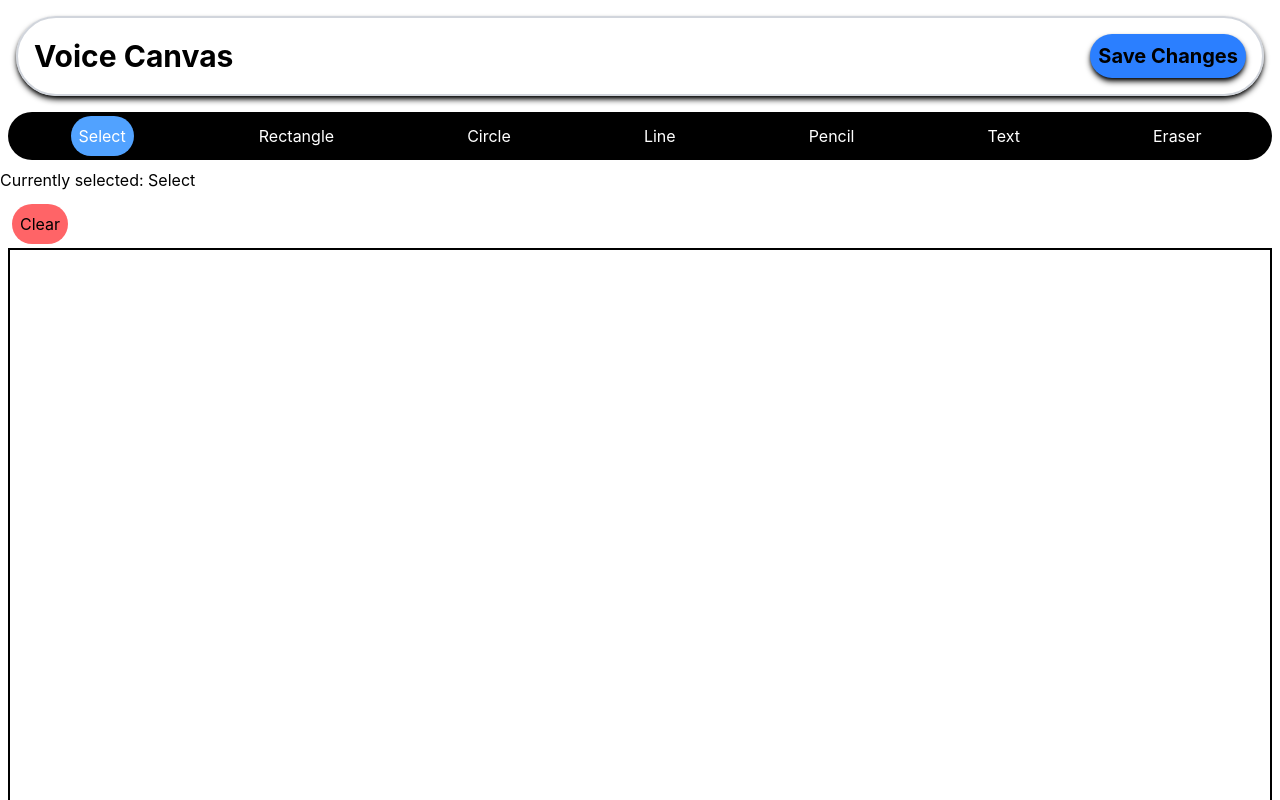
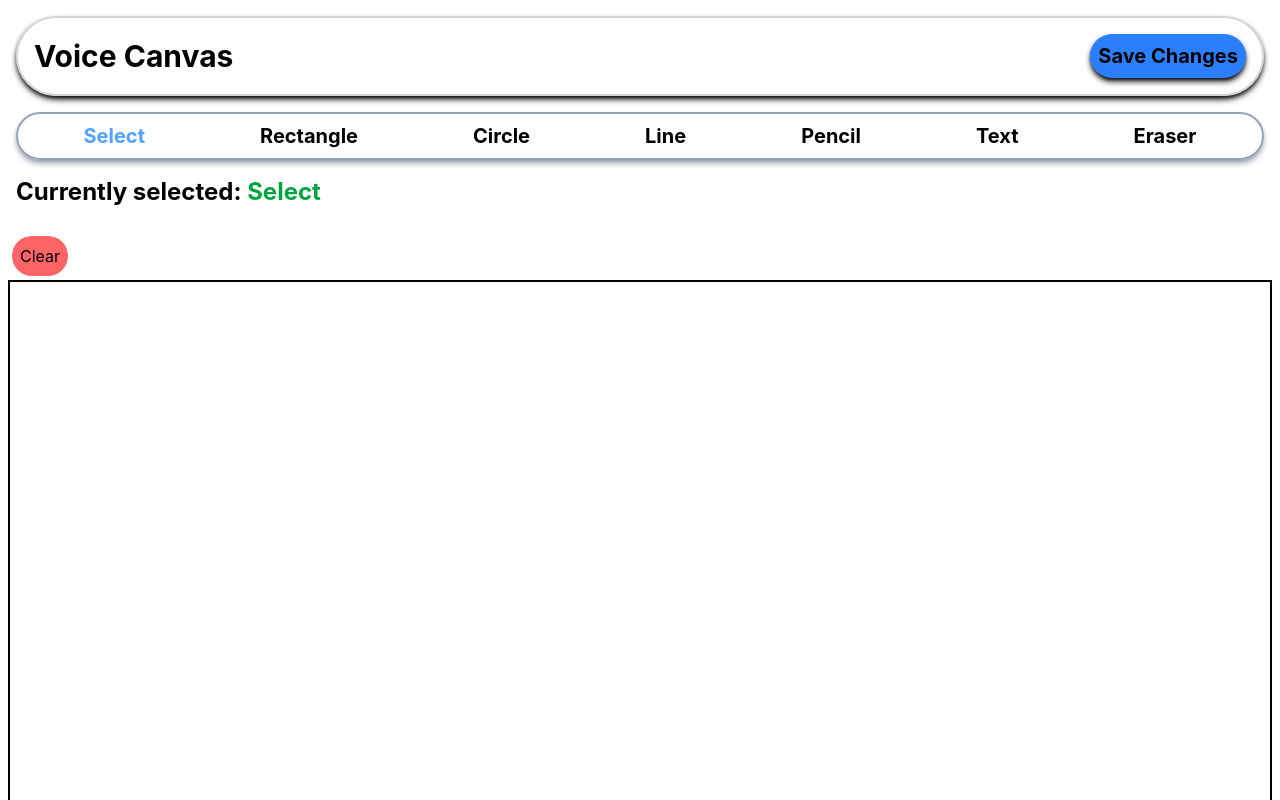
Before and after one commit to sachit-create/VoiceCanvasAi, a React (Vite) app in the folder voicecanvas/: page / in a window 1280 px wide. Shown: the top 800 px of the page. Built offline with nearby package versions, Linux system fonts and the light colour scheme.

Commit message:
fix: toolbar and buttons css improved

```diff
--- a/voicecanvas/src/App.tsx
+++ b/voicecanvas/src/App.tsx
@@ -7,16 +7,16 @@ const App = () => {
   const [selectedTool, setSelectedTool] = useState("Select");
 
   return (
-    <>
+    <div className='font-sans'>
       <Header />
       <ToolBar
        onSelect={setSelectedTool}
        selectedTool={selectedTool} />
-      <h1>Currently selected: {selectedTool}</h1>
+      <h1 className='m-4 font-bold text-2xl'>Currently selected: <span className='text-green-600'>{selectedTool}</span></h1>
       <div className='flex-1 min-h-0 min-w-0 p-2'>
           <Canvas/>
       </div>
-    </>
+    </div>
   )
 }
 
--- a/voicecanvas/src/Components/ToolButton.tsx
+++ b/voicecanvas/src/Components/ToolButton.tsx
@@ -6,7 +6,7 @@ type ToolButtonProps = {
 
 const ToolButton = ({ name, setSelect, isActive}: ToolButtonProps) => {
   return (
-    <button className={`${isActive ? 'bg-blue-400' : 'bg-black'} text-white rounded-full p-2`} onClick={() => setSelect(name)}>
+    <button className={`${isActive ? 'text-blue-400' : 'text-black hover:underline'} text-xl font-bold rounded-full transition-all duration-120`} onClick={() => setSelect(name)}>
       {name}
     </button>
   );
--- a/voicecanvas/src/Components/Toolbar.tsx
+++ b/voicecanvas/src/Components/Toolbar.tsx
@@ -18,7 +18,7 @@ const tools: string[] = [
 ];
 
 return (
-    <div className="bg-black rounded-full p-1 m-2 flex justify-around items-center">
+    <div className="border-2 border-gray-400 shadow-gray-400 shadow-md rounded-full p-2 m-4 flex justify-around items-center">
       {tools.map((tool) => (
         <ToolButton
         name={tool}
```
